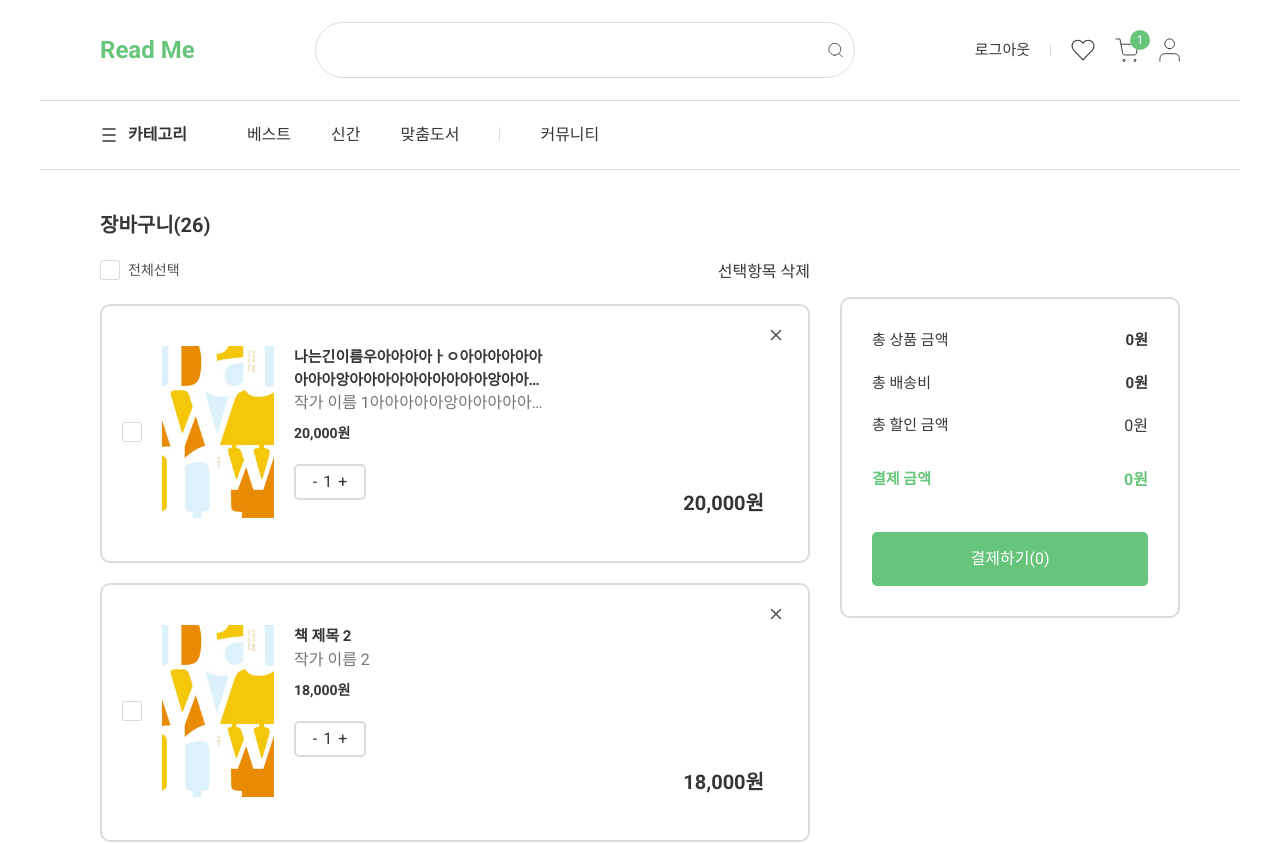
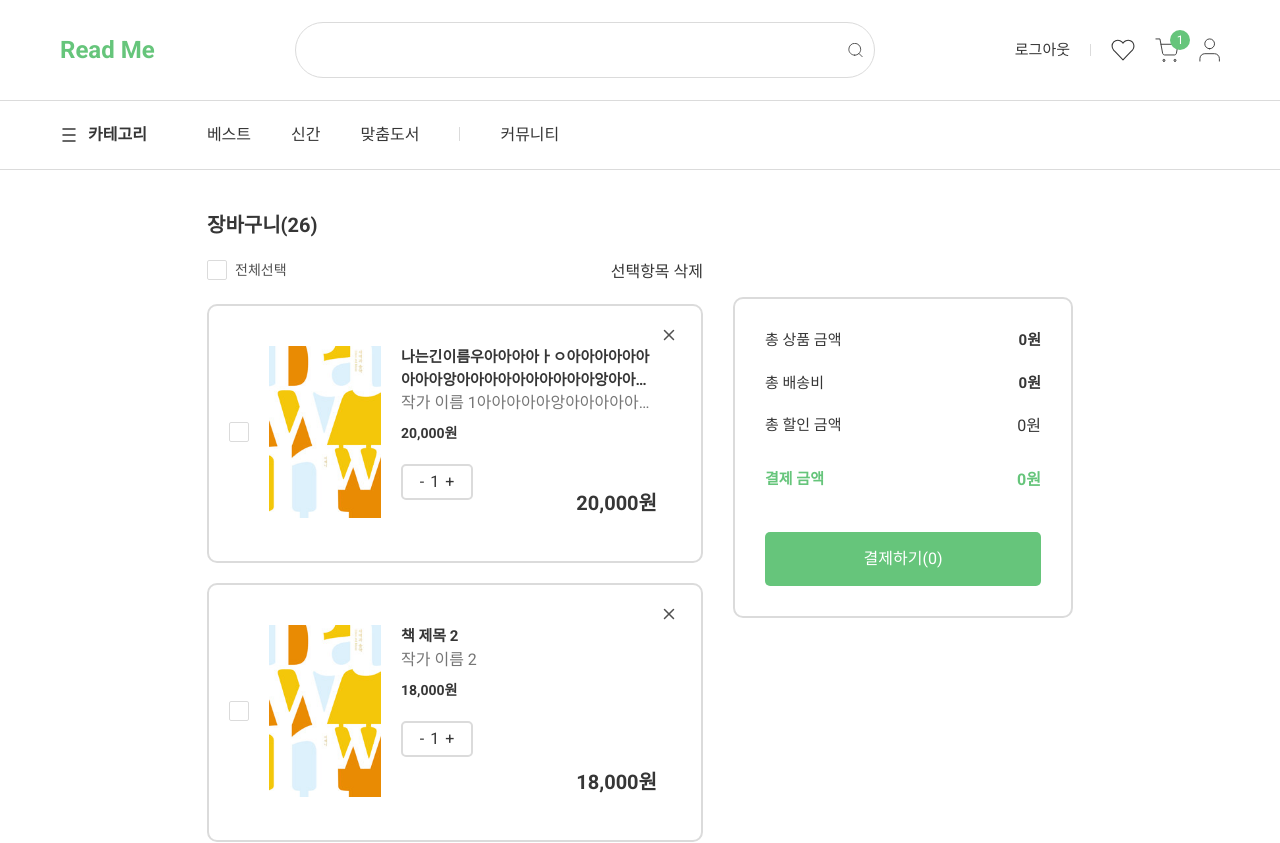
Before and after one commit to yunajoe/front_bookstore-README, a Next.js app: page /cart in a window 1280 px wide. Shown: the top 843 px of the page. Built offline with nearby package versions, Linux system fonts and the light colour scheme; no server answers.

Commit message:
fix: pageWIDTH수정

```diff
--- a/src/pages/bookmarked/index.tsx
+++ b/src/pages/bookmarked/index.tsx
@@ -95,8 +95,8 @@ function BookMarkedPage() {
 
   return (
     <div className="flex w-full flex-col items-center">
-      <div className="w-full max-w-[1200px]">
-        <MainLayout>
+      <MainLayout>
+        <div className="w-full max-w-[1200px]">
           <div className="flex w-full flex-col px-60 mobile:px-15 tablet:px-40">
             <div className="text-20 font-bold text-black">
               찜목록{wishListData.length > 0 && `(${wishListData.length})`}
@@ -194,8 +194,8 @@ function BookMarkedPage() {
               </div>
             )}
           </div>
+          </div>
         </MainLayout>
-      </div>
       <div ref={ref} />
     </div>
   );
--- a/src/pages/cart/index.tsx
+++ b/src/pages/cart/index.tsx
@@ -135,8 +135,9 @@ function CartPage() {
 
   return (
     <div className="flex w-full flex-col items-center">
-      <div className="w-full max-w-[1200px]">
-        <MainLayout>
+
+      <MainLayout>
+           <div className="w-full max-w-[1200px]">
           <div className="relative w-full">
             <div
               className="flex gap-x-30 px-60 mobile:flex-col mobile:gap-x-10 mobile:px-15 tablet:gap-x-20
@@ -296,9 +297,9 @@ function CartPage() {
               />
             </div>
           </div>
+          </div>
         </MainLayout>
       </div>
-    </div>
   );
 }
 
--- a/src/pages/custom/index.tsx
+++ b/src/pages/custom/index.tsx
@@ -54,8 +54,8 @@ function CustomPage() {
   return (
     <div className="flex-1">
       <div className="w-full flex flex-col items-center">
-        <div className="max-w-[1200px] w-full">
-          <MainLayout>
+        <MainLayout>
+            <div className="max-w-[1200px] w-full">
             <CustomPageContentsLayout>
               <div
                 className="flex flex-wrap w-full gap-8 mt-30 mb-40 mobile:flex-nowrap
@@ -126,10 +126,10 @@ function CustomPage() {
                 })}
               </div>
             </CustomPageContentsLayout>
+            </div>
           </MainLayout>
         </div>
       </div>
-    </div>
   );
 }
 
```
